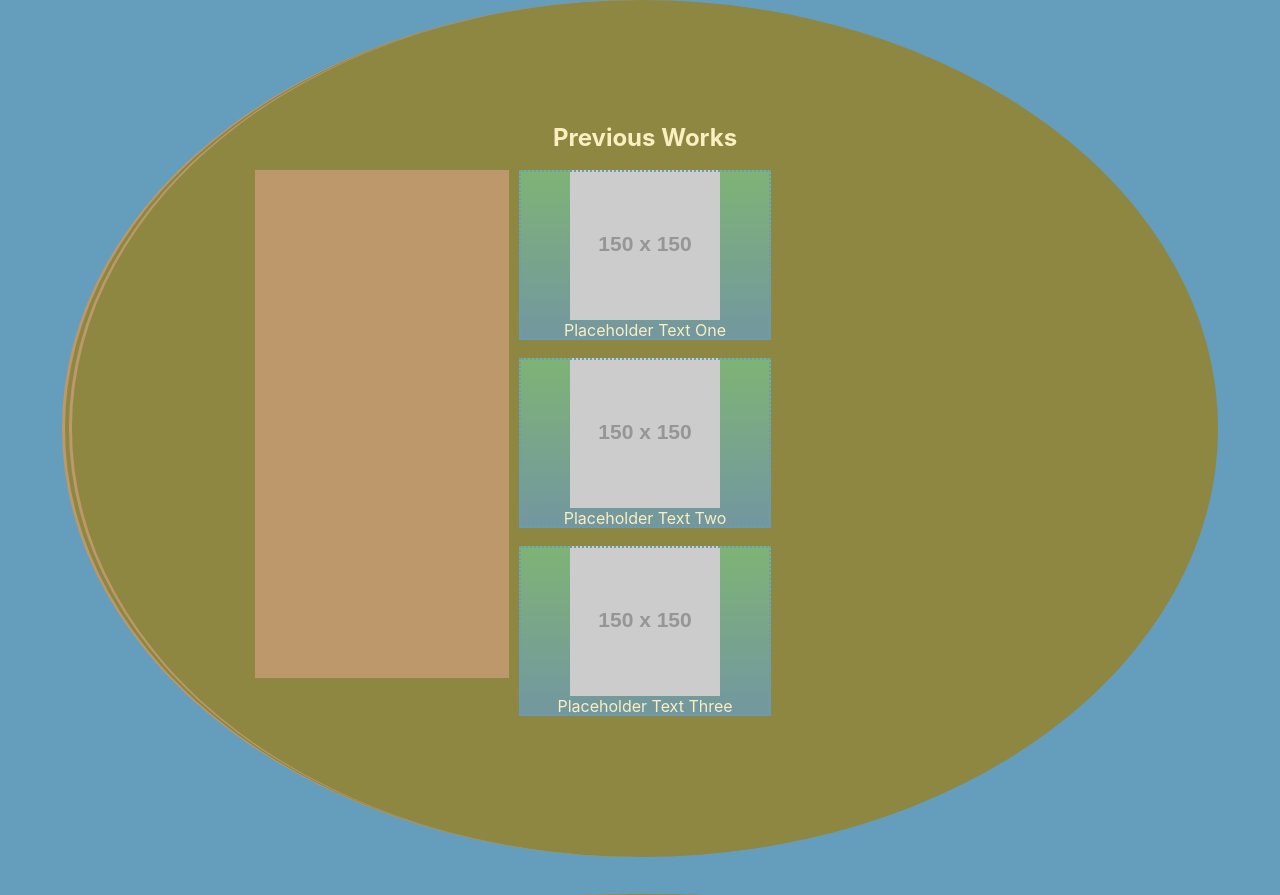
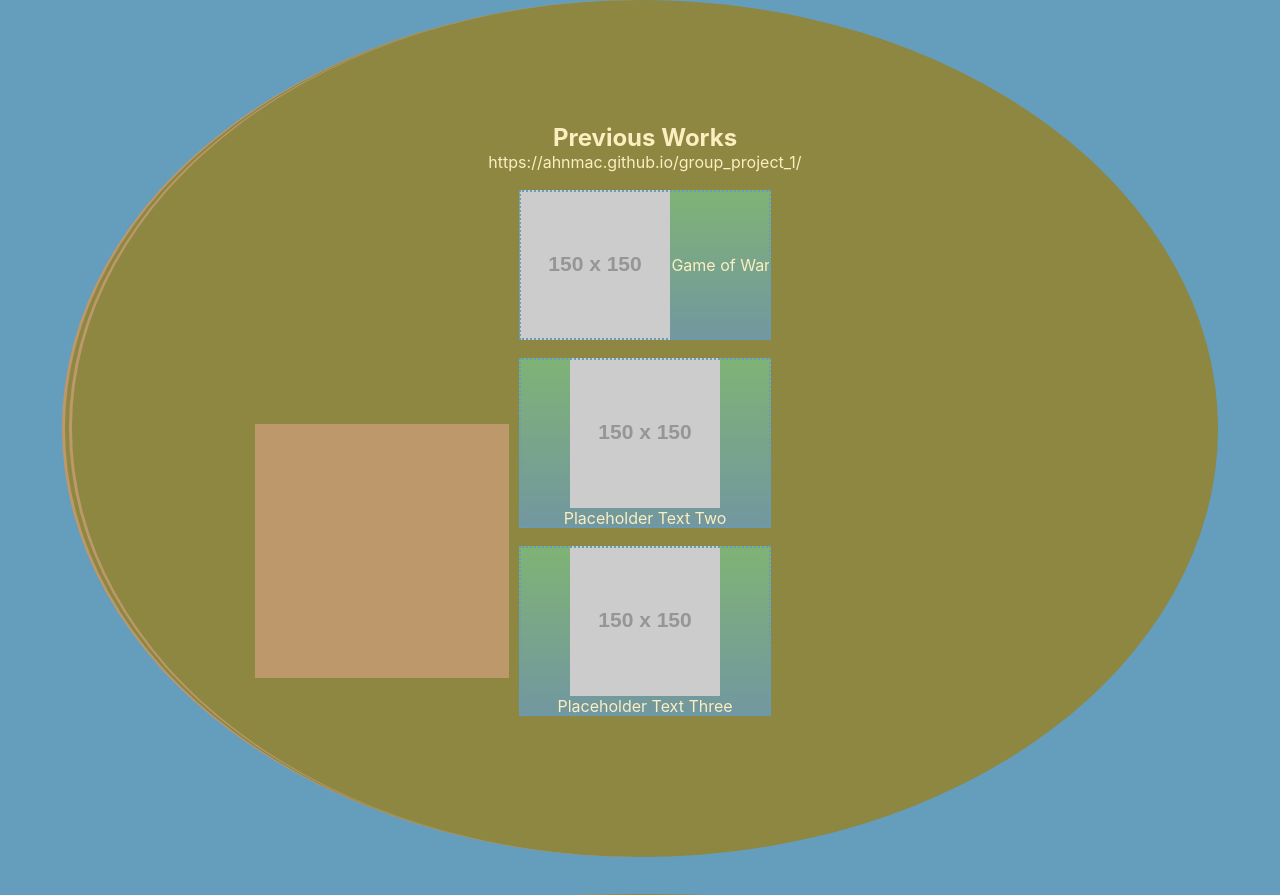
Before and after one commit to lurch9/Homework-2, a plain HTML site: page index.html in a window 1280 px wide. Shown: the part 1101-1996 px from the top of the page. Drawn offline with Linux system fonts and the light colour scheme; placeholder pictures from the web are drawn by us.

Commit message:
Added 1 project

```diff
--- a/index.html
+++ b/index.html
@@ -37,9 +37,9 @@
 
         <section id = "work">
             <h2>Previous Works</h2>
-            <a href = "#"><div class = "card">
-                <img src="https://via.placeholder.com/150" alt="Placeholder image one">
-                <figcaption>Placeholder Text One</figcaption>
+            <a href = "#">https://ahnmac.github.io/group_project_1/<div class = "card">
+                <img src="https://via.placeholder.com/150" alt="Card game called WAR!">
+                <figcaption>Game of War</figcaption>
             </div></a>
 
           <a href = "#">  <div class = "card">
```
